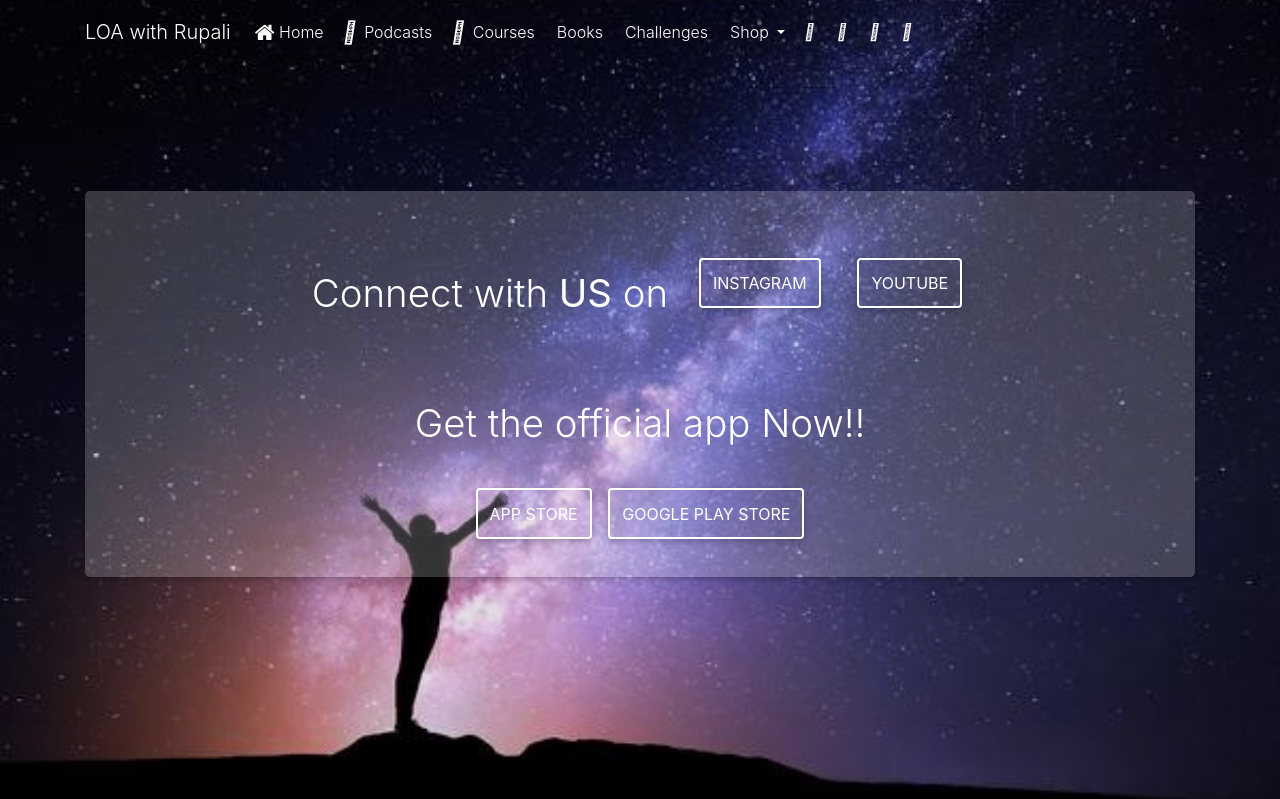
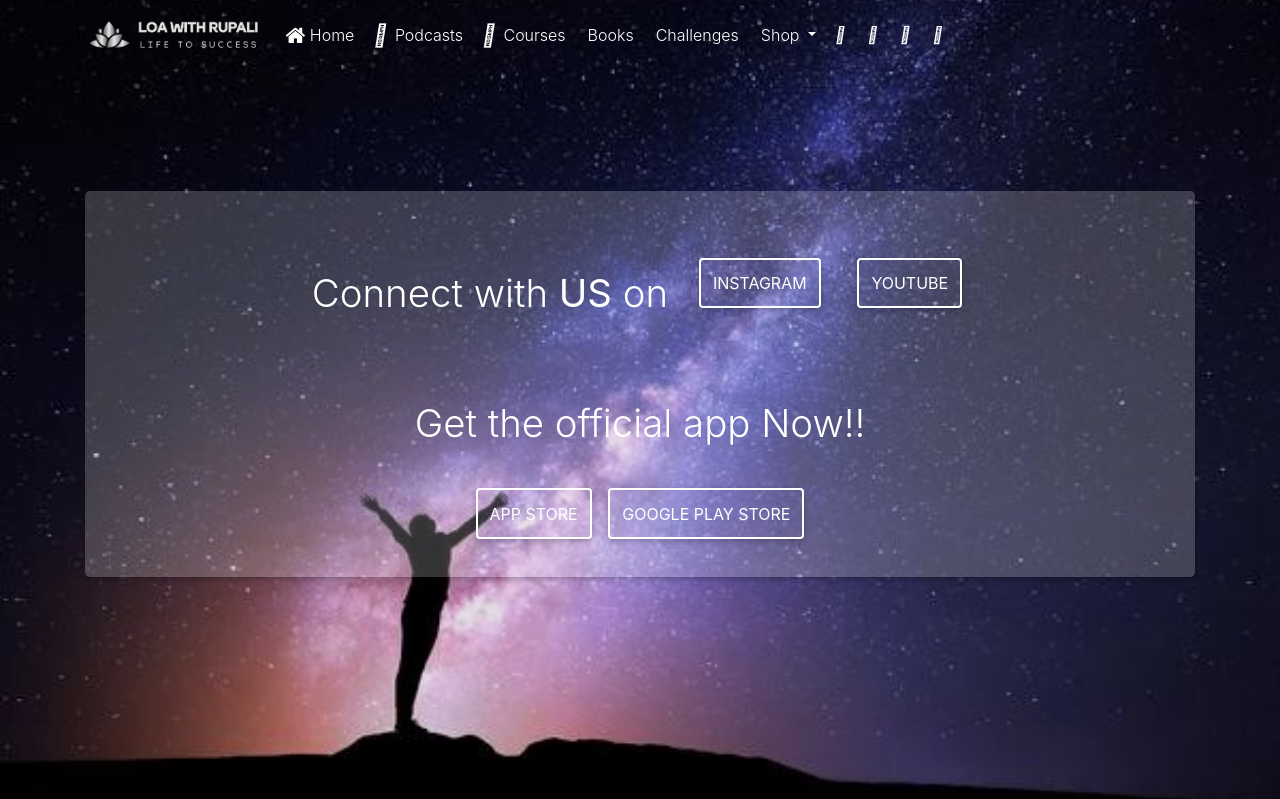
Before and after one commit to gr8sid/rupali-loa, a Node server app: page /contact in a window 1280 px wide. Shown: the top 799 px of the page. Run offline with Node 20, Linux system fonts and the light colour scheme; some libraries are stand-ins or nearby versions.

Commit message:
logo added

```diff
--- a/views/contact.ejs
+++ b/views/contact.ejs
@@ -71,7 +71,7 @@
 		<!-- Navbar -->
 		<nav class="navbar navbar-expand-lg navbar-dark fixed-top scrolling-navbar">
 		    <div class="container">
-		        <a class="navbar-brand" href="#">LOA with Rupali</a>
+		        <a class="navbar-brand" href="/"><img src="Assets/logo4.png" style="height: 35px;" alt="BEST"></a>
 		        <button class="navbar-toggler" type="button" data-toggle="collapse" data-target="#navbarTogglerDemo02" aria-controls="navbarTogglerDemo02" aria-expanded="false" aria-label="Toggle navigation">
 		            <span class="navbar-toggler-icon"></span>
 		        </button>
--- a/views/index.ejs
+++ b/views/index.ejs
@@ -21,7 +21,7 @@
 
   <nav class="navbar navbar-expand-lg navbar-dark ">
     <div class="container-fluid">
-        <a class="navbar-brand" href="#">"LOGO HERE"</a>
+      <a class="navbar-brand" href="#"><img src="Assets/logo4.png" style="height: 40px;" alt="BEST"></a>
       <button class="navbar-toggler" type="button" data-bs-toggle="collapse" data-bs-target="#navbarSupportedContent"
         aria-controls="navbarSupportedContent" aria-expanded="false" aria-label="Toggle navigation">
         <span class="navbar-toggler-icon"></span>
@@ -84,7 +84,8 @@
 
   <div class="content" style="background: rgba(0, 0, 0, 0.0); top: 7%; bottom:auto; width: 50%; left: 25%; right: 50%;">
     <div class="my-4" style=" bottom:auto; left: 25%; right: 50%;">
-    <img src="Assets/center4.png" alt="BEST" style="left: 5%; bottom: 5%;top: 5%; display: block; max-width: 100%; max-height: 100%; width:auto\9; opacity: 0.6;">
+      <img src="Assets/center4.png" alt="BEST"
+        style="left: 5%; bottom: 5%;top: 5%; display: block; max-width: 100%; max-height: 100%; width:auto\9; opacity: 0.6;">
     </div>
   </div>
 
```
Also changed, not shown: public/Assets/logo3.png (added), public/Assets/logo4.png (added). Lines whose indentation alone changed are shown as unchanged.
